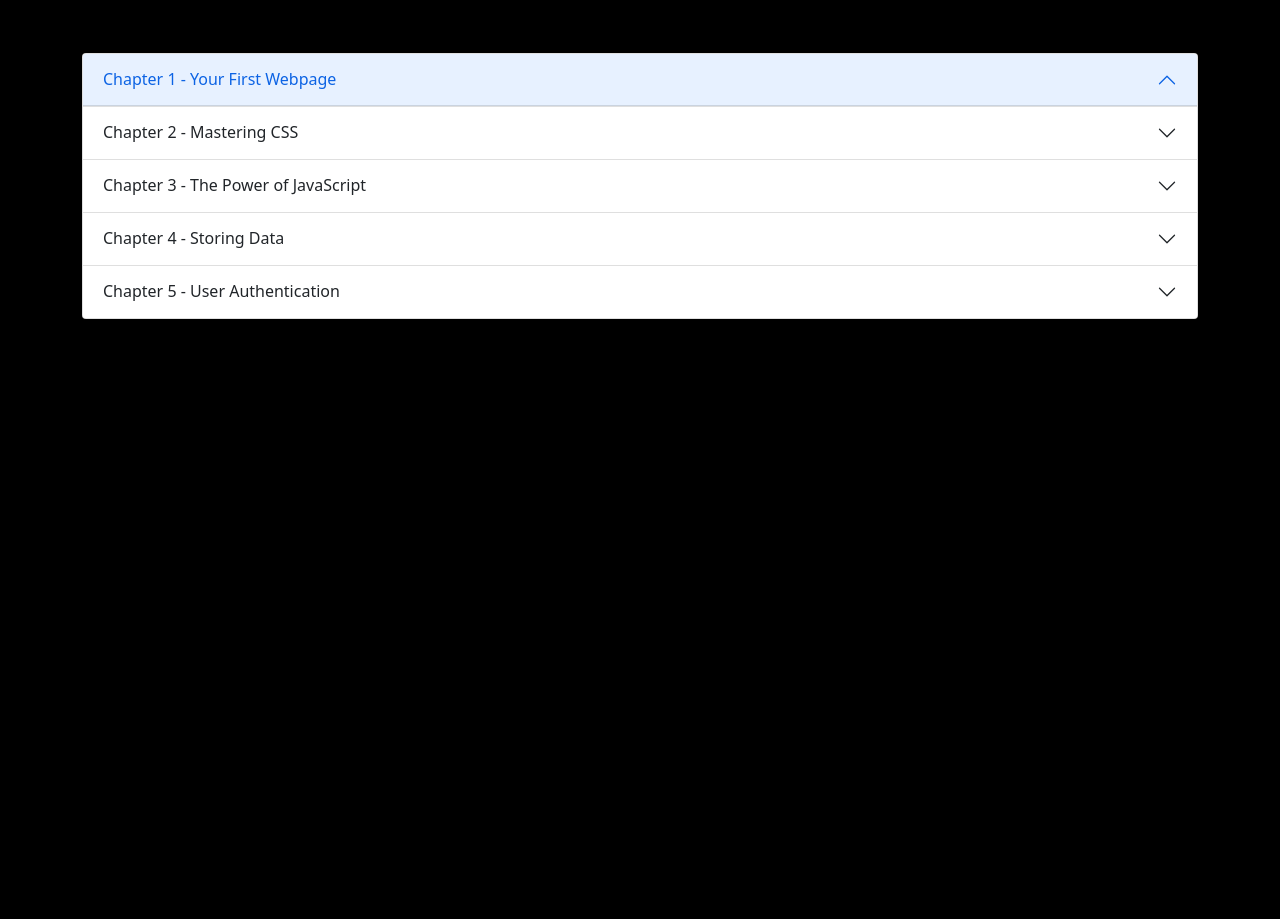
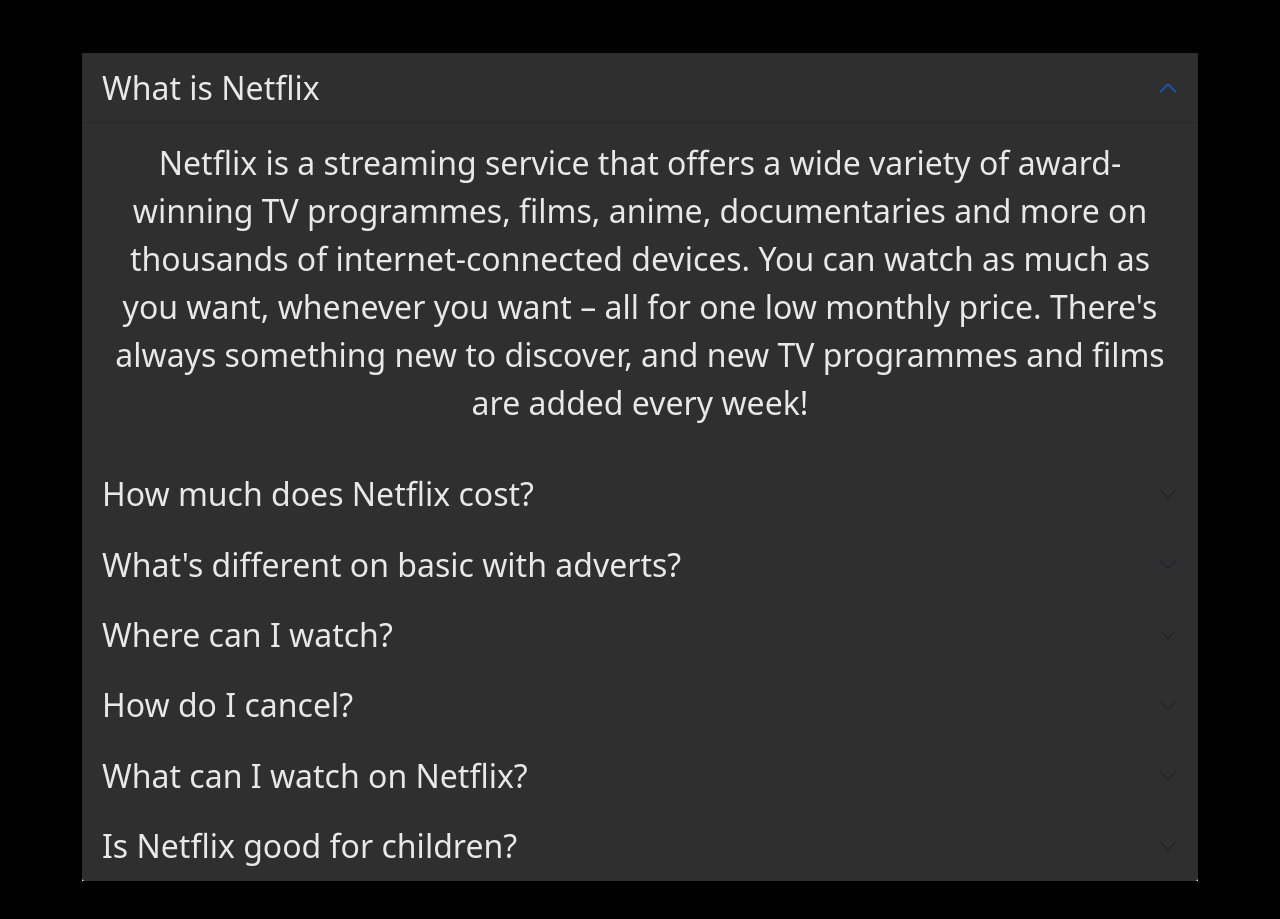
Before and after one commit to BlankCanvasTM/Netflix-Landing-Page-Clone, a plain HTML site: page index.html in a window 1280 px wide. Shown: the part 2612-3531 px from the top of the page. Before the commit the page ends 2979 px from the top, so only its background shows below. Drawn offline with Linux system fonts and the light colour scheme; files whose address does not match are found by name.

Commit message:
Styled Accordions and put correct content inside

```diff
--- a/custom.css
+++ b/custom.css
@@ -31,6 +31,28 @@ body{
     background-color: transparent;
 }
 
+.accordion-button{
+    font-size: inherit;
+    background: rgb(47, 47, 47);
+    color: #e8e8e8;
+}
+
+.accordion-item{
+    border: none;
+}
+
+.accordion-button:not(.collapsed) {
+    color: inherit;
+    background: rgb(47, 47, 47);
+    color: #e8e8e8;
+}
+
+.accordion-body{
+    color: inherit;
+    background: rgb(47, 47, 47);
+    color: #e8e8e8;
+}
+
 @media (max-width: 768px){
     .masthead{
         min-height: 50vh;
--- a/index.html
+++ b/index.html
@@ -137,82 +137,142 @@
 
     <div class="container py-5">
 
-        <div class="accordion" id="chapters">
+        <div class="accordion accordion-flush" id="faq">
+
             <div class="accordion-item">
-                <h2 class="accordion-header" id="heading-1">
-                    <button class="accordion-button" type="button" data-bs-toggle="collapse" data-bs-target="#chapter-1" aria-expanded="true"
-                    aria-controls="chapter-1">Chapter 1 - Your First Webpage</button>
+
+                <h2 class="accordion-header" id="headingOne">
+                    <button class="accordion-button" type="button" data-bs-toggle="collapse" data-bs-target="#collapseOne" aria-expanded="true" aria-controls="collapseOne">
+                  What is Netflix
+                    </button>
                 </h2>
-                <div id="chapter-1" class="accordion-collapse collapse" aria-labelledby="heading-1" data-bs-parent="#chapters">
-                    <div class="accordion-body">
-                        <p>Lorem ipsum dolor sit amet, consectetur adipisicing elit. Sed rem veritatis, omnis numquam unde qui facilis in mollitia pariatur vero veniam temporibus molestiae illum expedita enim minus laboriosam! Animi, quod.</p>
 
-                        <p>Lorem ipsum dolor sit amet, consectetur adipisicing elit. Sed rem veritatis, omnis numquam unde qui facilis in mollitia pariatur vero veniam temporibus molestiae illum expedita enim minus laboriosam! Animi, quod.</p>
-                    </div>
+              <div id="collapseOne" class="accordion-collapse collapse show" aria-labelledby="headingOne" data-bs-parent="#accordionExample">
+
+                <div class="accordion-body">
+                    <p class="fs-2 text-center">Netflix is a streaming service that offers a wide variety of award-winning TV programmes, films, anime, documentaries and more on thousands of internet-connected devices. You can watch as much as you want, whenever you want – all for one low monthly price. There's always something new to discover, and new TV programmes and films are added every week!</p>
                 </div>
+
+              </div>
 
             </div>
 
             <div class="accordion-item">
-                <h2 class="accordion-header" id="heading-2">
-                    <button class="accordion-button collapsed" type="button" data-bs-toggle="collapse" data-bs-target="#chapter-2" aria-expanded="false"
-                    aria-controls="chapter-2">Chapter 2 - Mastering CSS</button>
+
+                <h2 class="accordion-header" id="headingTwo">
+                    <button class="accordion-button collapsed" type="button" data-bs-toggle="collapse" data-bs-target="#collapseTwo" aria-expanded="false" aria-controls="collapseTwo">
+                  How much does Netflix cost?
+                    </button>
                 </h2>
-                <div id="chapter-2" class="accordion-collapse collapse" aria-labelledby="heading-2" data-bs-parent="#chapters">
+
+              <div id="collapseTwo" class="accordion-collapse collapse" aria-labelledby="headingTwo" data-bs-parent="#faq">
+
+                <div class="accordion-body">
+                    <p class="fs-2 text-center">Watch Netflix on your smartphone, tablet, smart TV, laptop or streaming device, all for one fixed monthly fee. Plans range from £4.99 to £15.99 a month. No extra costs, no contracts.</p>
+                </div>
+
+              </div>
+
+            </div>
+
+
+            <div class="accordion-item">
+
+                <h2 class="accordion-header" id="headingThree">
+                    <button class="accordion-button collapsed" type="button" data-bs-toggle="collapse" data-bs-target="#collapseThree" aria-expanded="false" aria-controls="collapseThree">
+                        What's different on basic with adverts?
+                    </button>
+                </h2>
+
+                <div id="collapseThree" class="accordion-collapse collapse" aria-labelledby="headingThree" data-bs-parent="#faq">
+
                     <div class="accordion-body">
-                        <p>Lorem ipsum dolor sit amet, consectetur adipisicing elit. Sed rem veritatis, omnis numquam unde qui facilis in mollitia pariatur vero veniam temporibus molestiae illum expedita enim minus laboriosam! Animi, quod.</p>
+                        <p class="fs-2 text-center">Basic with adverts is a great way to enjoy films and TV programmes at a lower price. You can stream your favourites on any device with limited advert breaks. This plan does not allow downloads and a limited number of films and TV programmes are not available due to licensing restrictions. Some location and device restrictions also apply. Learn more.</p>
+                    </div>
 
-                        <p>Lorem ipsum dolor sit amet, consectetur adipisicing elit. Sed rem veritatis, omnis numquam unde qui facilis in mollitia pariatur vero veniam temporibus molestiae illum expedita enim minus laboriosam! Animi, quod.</p>
-                    </div>
-                </div>
+              </div>
 
             </div>
 
             <div class="accordion-item">
-                <h2 class="accordion-header" id="heading-3">
-                    <button class="accordion-button collapsed" type="button" data-bs-toggle="collapse" data-bs-target="#chapter-3" aria-expanded="false"
-                    aria-controls="chapter-3">Chapter 3 - The Power of JavaScript</button>
+
+                <h2 class="accordion-header" id="headingFour">
+                    <button class="accordion-button collapsed" type="button" data-bs-toggle="collapse" data-bs-target="#collapseFour" aria-expanded="false" aria-controls="collapseFour">
+                  Where can I watch?
+                    </button>
                 </h2>
-                <div id="chapter-3" class="accordion-collapse collapse" aria-labelledby="heading-3" data-bs-parent="#chapters">
-                    <div class="accordion-body">
-                        <p>Lorem ipsum dolor sit amet, consectetur adipisicing elit. Sed rem veritatis, omnis numquam unde qui facilis in mollitia pariatur vero veniam temporibus molestiae illum expedita enim minus laboriosam! Animi, quod.</p>
 
-                        <p>Lorem ipsum dolor sit amet, consectetur adipisicing elit. Sed rem veritatis, omnis numquam unde qui facilis in mollitia pariatur vero veniam temporibus molestiae illum expedita enim minus laboriosam! Animi, quod.</p>
-                    </div>
+              <div id="collapseFour" class="accordion-collapse collapse" aria-labelledby="headingFour" data-bs-parent="#faq">
+
+                <div class="accordion-body">
+                    <p class="fs-2 text-center">Watch anywhere, anytime. Sign in with your Netflix account to watch instantly on the web at netflix.com from your personal computer or on any internet-connected device that offers the Netflix app, including smart TVs, smartphones, tablets, streaming media players and game consoles. You can also download your favourite programmes with the iOS, Android, or Windows 10 app. Use downloads to watch while you're on the go and without an internet connection. Take Netflix with you anywhere.</p>
                 </div>
+
+              </div>
+
+            </div>
+
+
+            <div class="accordion-item">
+
+                <h2 class="accordion-header" id="headingFive">
+                    <button class="accordion-button collapsed" type="button" data-bs-toggle="collapse" data-bs-target="#collapseFive" aria-expanded="false" aria-controls="collapseFive">
+                  How do I cancel?
+                    </button>
+                </h2>
+
+              <div id="collapseFive" class="accordion-collapse collapse" aria-labelledby="headingFive" data-bs-parent="#faq">
+
+                <div class="accordion-body">
+                    <p class="fs-2 text-center">Netflix is flexible. There are no annoying contracts and no commitments. You can easily cancel your account online in two clicks. There are no cancellation fees – start or stop your account at any time.</p>
+                </div>
+
+              </div>
+
+            </div>
+
+
+            <div class="accordion-item">
+
+                <h2 class="accordion-header" id="headingSix">
+                    <button class="accordion-button collapsed" type="button" data-bs-toggle="collapse" data-bs-target="#collapseSix" aria-expanded="false" aria-controls="collapseSix">
+                  What can I watch on Netflix?
+                    </button>
+                </h2>
+
+              <div id="collapseSix" class="accordion-collapse collapse" aria-labelledby="headingSix" data-bs-parent="#faq">
+
+                <div class="accordion-body">
+                    <p class="fs-2 text-center">Netflix has an extensive library of feature films, documentaries, TV programmes, anime, award-winning Netflix originals, and more. Watch as much as you want, any time you want.</p>
+                </div>
+
+              </div>
 
             </div>
 
             <div class="accordion-item">
-                <h2 class="accordion-header" id="heading-4">
-                    <button class="accordion-button collapsed" type="button" data-bs-toggle="collapse" data-bs-target="#chapter-4" aria-expanded="false"
-                    aria-controls="chapter-4">Chapter 4 - Storing Data</button>
+
+                <h2 class="accordion-header" id="headingSeven">
+                    <button class="accordion-button collapsed" type="button" data-bs-toggle="collapse" data-bs-target="#collapseSeven" aria-expanded="false" aria-controls="collapseSeven">
+                  Is Netflix good for children?
+                    </button>
                 </h2>
-                <div id="chapter-4" class="accordion-collapse collapse" aria-labelledby="heading-4" data-bs-parent="#chapters">
-                    <div class="accordion-body">
-                        <p>Lorem ipsum dolor sit amet, consectetur adipisicing elit. Sed rem veritatis, omnis numquam unde qui facilis in mollitia pariatur vero veniam temporibus molestiae illum expedita enim minus laboriosam! Animi, quod.</p>
 
-                        <p>Lorem ipsum dolor sit amet, consectetur adipisicing elit. Sed rem veritatis, omnis numquam unde qui facilis in mollitia pariatur vero veniam temporibus molestiae illum expedita enim minus laboriosam! Animi, quod.</p>
-                    </div>
+              <div id="collapseSeven" class="accordion-collapse collapse" aria-labelledby="headingSeven" data-bs-parent="#faq">
+
+                <div class="accordion-body">
+                    <p class="fs-2 text-center">The Netflix Children's experience is included in your membership to give parents control while children enjoy family-friendly TV programmes and films in their own space. Children's profiles come with PIN-protected parental controls that let you restrict the maturity rating of content children can watch and block specific titles you don’t want children to see.</p>
                 </div>
 
-            </div>
-            <div class="accordion-item">
-                <h2 class="accordion-header" id="heading-5">
-                    <button class="accordion-button collapsed" type="button" data-bs-toggle="collapse" data-bs-target="#chapter-5" aria-expanded="false"
-                    aria-controls="chapter-5">Chapter 5 - User Authentication</button>
-                </h2>
-                <div id="chapter-5" class="accordion-collapse collapse" aria-labelledby="heading-5" data-bs-parent="#chapters">
-                    <div class="accordion-body">
-                        <p>Lorem ipsum dolor sit amet, consectetur adipisicing elit. Sed rem veritatis, omnis numquam unde qui facilis in mollitia pariatur vero veniam temporibus molestiae illum expedita enim minus laboriosam! Animi, quod.</p>
-
-                        <p>Lorem ipsum dolor sit amet, consectetur adipisicing elit. Sed rem veritatis, omnis numquam unde qui facilis in mollitia pariatur vero veniam temporibus molestiae illum expedita enim minus laboriosam! Animi, quod.</p>
-                    </div>
-                </div>
+              </div>
 
             </div>
 
-        </div>
+
+        <!--End of accordion-->
+      </div>
+
+
     </div>
 
 
```
